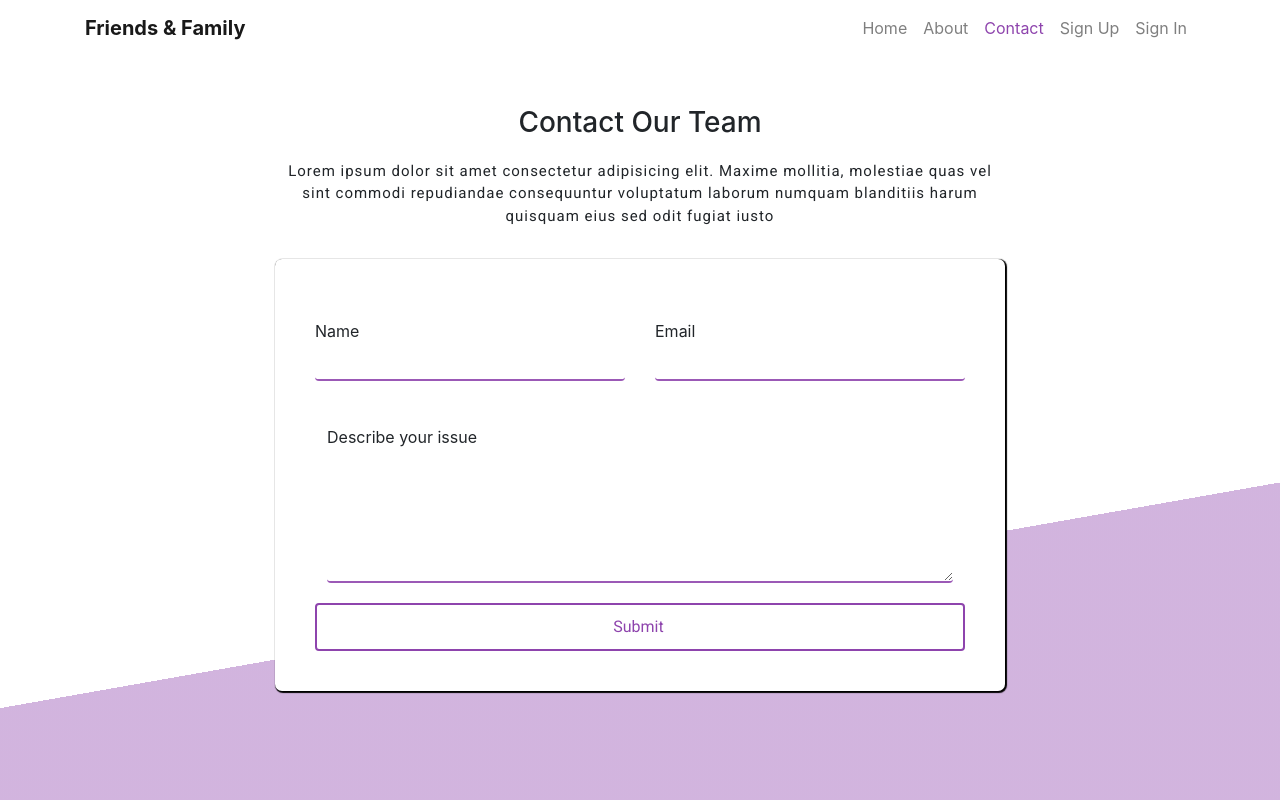
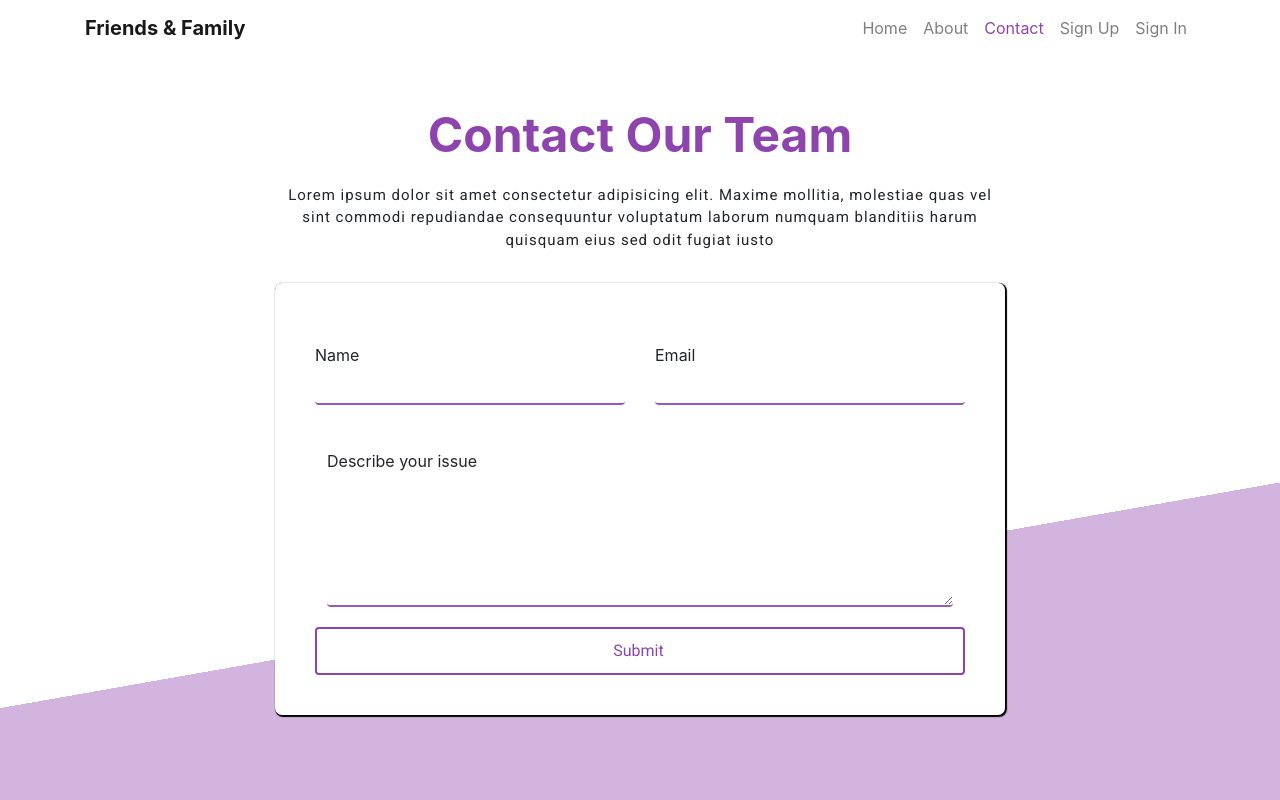
Before and after one commit to SandeepRana1001/Restaurant, a Vue app in the folder frontend/: page /#/contact in a window 1280 px wide. Shown: the top 800 px of the page. Built offline with nearby package versions, Linux system fonts and the light colour scheme; some icons are missing; a web font is replaced by a local one.

Commit message:
Checkbox New Logic

```diff
--- a/frontend/src/App.vue
+++ b/frontend/src/App.vue
@@ -36,6 +36,13 @@ label {
 .form-control:focus {
   outline: none !important;
 }
+
+.heading {
+  color: #8e44ad;
+  font-weight: bolder;
+  font-size: 3rem;
+  margin-bottom: 20px;
+}
 </style>
 <script>
 /* eslint-disable */
--- a/frontend/src/components/signInComponents/signInPage.vue
+++ b/frontend/src/components/signInComponents/signInPage.vue
@@ -5,7 +5,7 @@
         <div class="col-xl-5 col-lg-6 col-md-6 col-sm-12 col-12">
           <div class="form_container">
             <form>
-              <h3 class="text-center mb-4">Sign In</h3>
+              <h3 class="heading text-center mb-4">Sign In</h3>
               <div class="form-group">
                 <label>Email</label>
                 <input type="email" class="form-control" autocomplete="off" />
--- a/frontend/src/components/signUpComponents/signUpPage.vue
+++ b/frontend/src/components/signUpComponents/signUpPage.vue
@@ -5,7 +5,7 @@
         <div class="col-xl-8 col-lg-8 col-md-8 col-sm-0 col-0 background"></div>
         <div class="col-xl-4 col-lg-4 col-md-4 col-sm-12 col-12">
           <div class="form_container">
-            <h3>Sign Up</h3>
+            <h3 class="heading">Sign Up</h3>
             <form>
               <div class="form-group">
                 <label>Name</label>
@@ -40,7 +40,7 @@
                 type="submit"
                 text="Sign Up"
                 classes="btn-block mb-3"
-                :disabled_prop="accepted"
+                :disabled_prop="!accepted"
               ></CustomButton>
             </form>
           </div>
```
